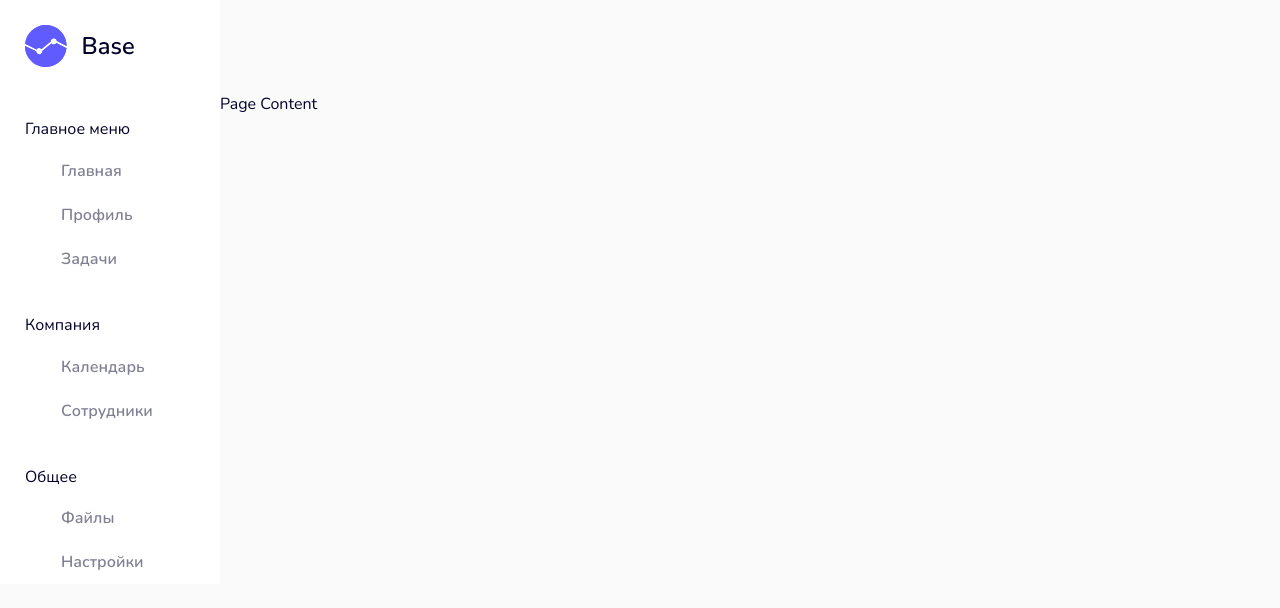
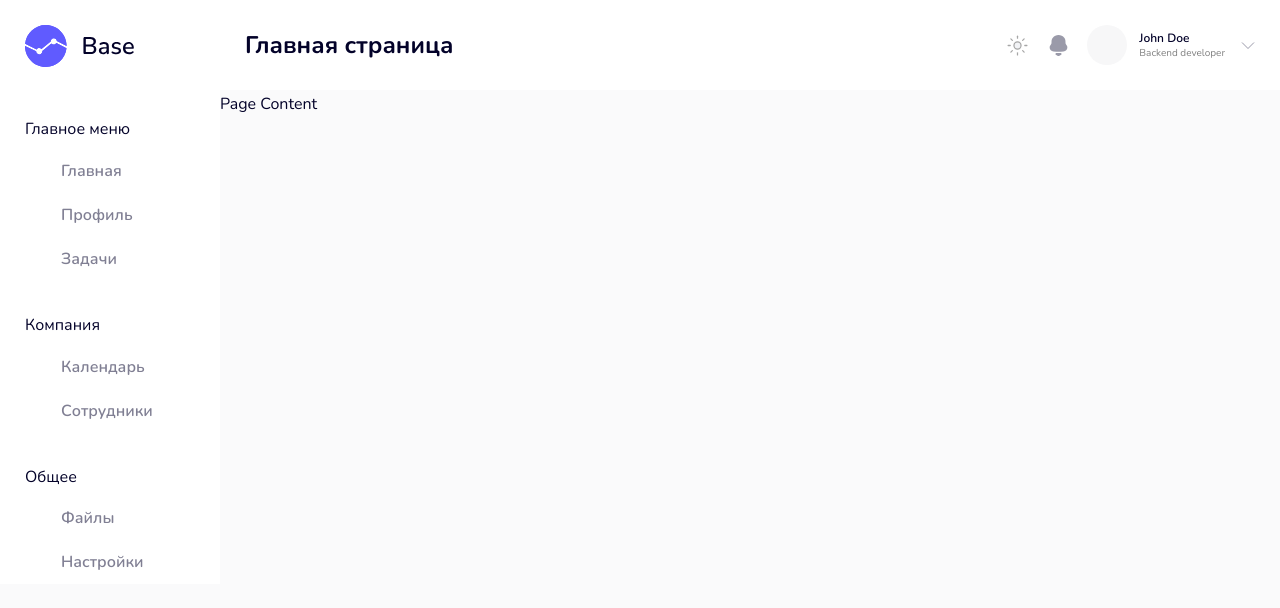
Before and after one commit to iclegane/AEMS, a React app in the folder client/: page /system in a window 1280 px wide. Shown: the top 608 px of the page. Built offline with nearby package versions, Linux system fonts and the light colour scheme; the HTML template or start-up script is replaced by a standard one.

Commit message:
changed Layout

```diff
--- a/client/src/components/Layout/Layout.tsx
+++ b/client/src/components/Layout/Layout.tsx
@@ -1,6 +1,8 @@
 import React from "react";
 import Sidebar from "@components/Sidebar/Sidebar";
+import Topbar from "@components/Topbar/Topbar";
 import "./index.scss";
+
 
 interface Props {
     children: React.ReactNode;
@@ -14,7 +16,9 @@ const Layout: React.FC<Props> = ({ children }) => {
                     <Sidebar/>
                 </div>
                 <div className="layout__window">
-                    <div className="layout__top-panel"></div>
+                    <div className="layout__top-panel">
+                        <Topbar/>
+                    </div>
                     <div className="layout__content">
                         { children }
                     </div>
--- a/client/src/components/Layout/index.scss
+++ b/client/src/components/Layout/index.scss
@@ -14,7 +14,7 @@
   }
 
   &__top-panel {
-    height: 90px;
+    position: relative;
   }
 
   &__content {
```
